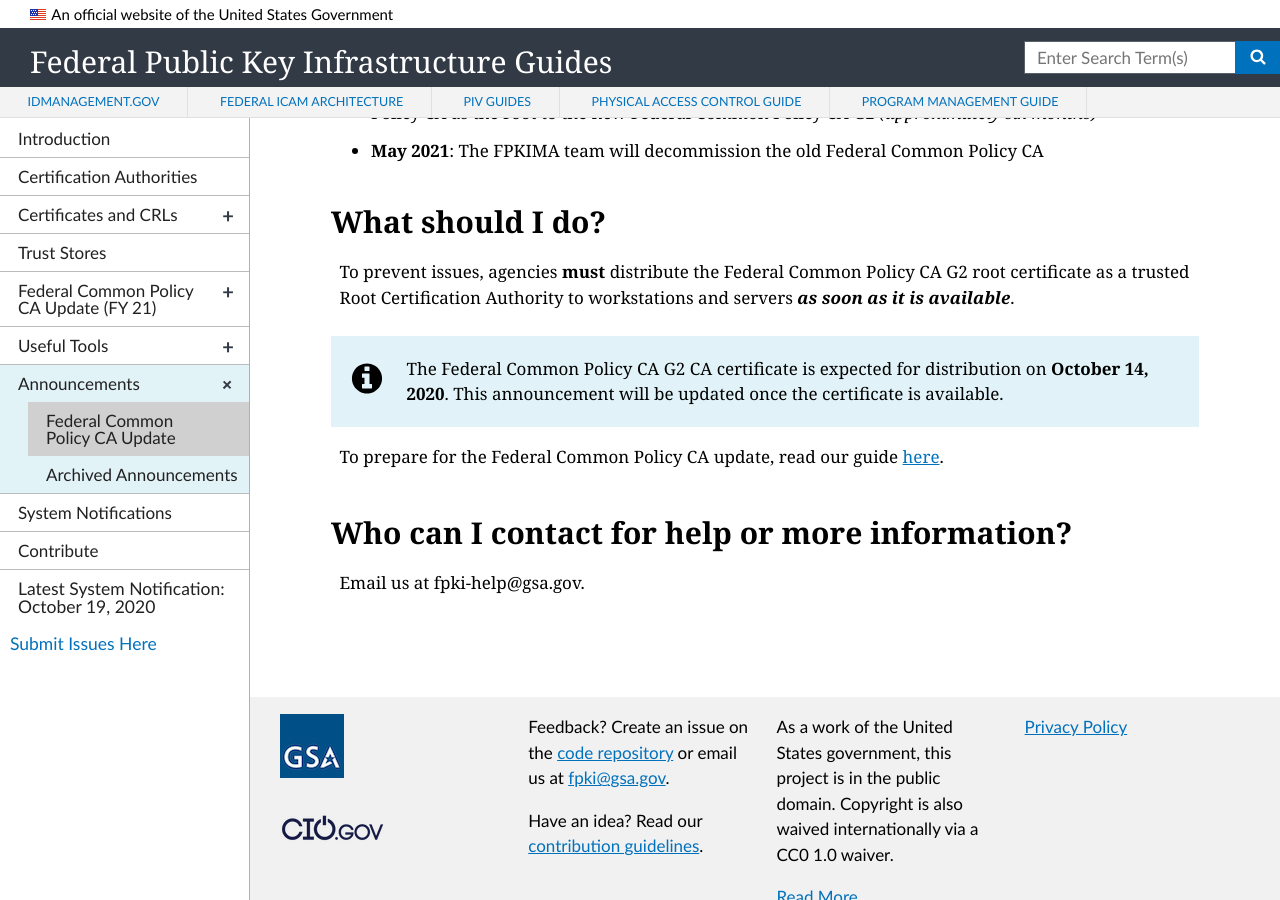
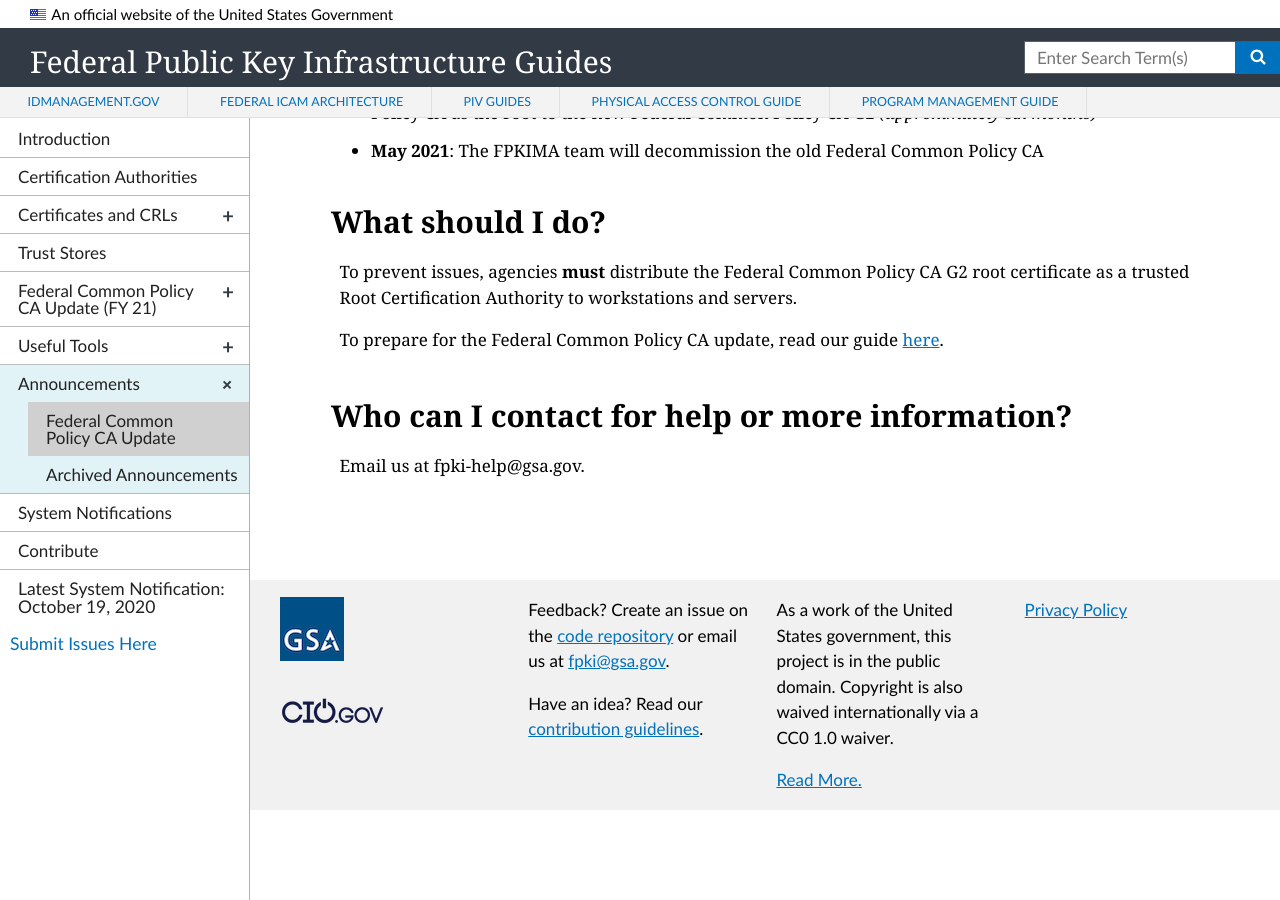
Before and after one commit to GSA/fpki-guides, a Jekyll site: the page built from _announcements/01_common_policy_rekey.md, in a window 1280 px wide and 900 px high, scrolled down 1084 px. Built offline with Jekyll 4.4.1, drawn with Linux system fonts in a browser that asks for light colours; nearby versions of some CDN libraries; after the commit the page ends 1894 px from its top, so only the background shows below that.

Commit message:
Update 01_common_policy_rekey.md

```diff
--- a/_announcements/01_common_policy_rekey.md
+++ b/_announcements/01_common_policy_rekey.md
@@ -34,9 +34,7 @@
 - **May 2021**: The FPKIMA team will decommission the old Federal Common Policy CA
 
 ## What should I do?
-To prevent issues, agencies **must** distribute the Federal Common Policy CA G2 root certificate as a trusted Root Certification Authority to workstations and servers **_as soon as it is available_**.
-
-{% include alert-info.html content="The Federal Common Policy CA G2 CA certificate is expected for distribution on <strong>October 14, 2020</strong>.  This announcement will be updated once the certificate is available." %}
+To prevent issues, agencies **must** distribute the Federal Common Policy CA G2 root certificate as a trusted Root Certification Authority to workstations and servers.
 
 To prepare for the Federal Common Policy CA update, read our guide [here]({{ site.baseurl }}/common).
 
```
